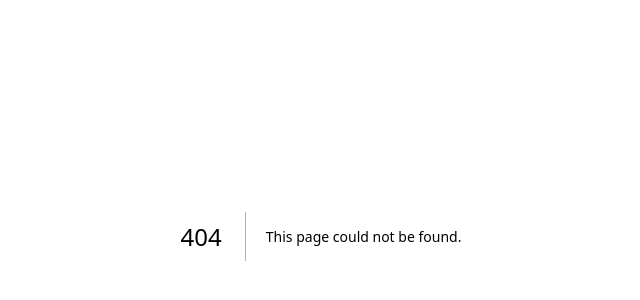
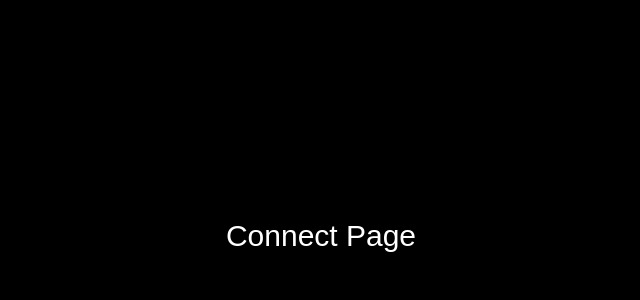
Before and after one commit to arabicroyaltrade/8y-futures, a Next.js app: page /connect in a window 1280 px wide. Before the commit this address had no page. Shown: the part 164-464 px from the top of the page, without its empty margins (319-959 px from the left). Built offline with nearby package versions, Linux system fonts and the light colour scheme.

Commit message:
Update Connect button to navigate to new /connect page; add blank Connect page

```diff
--- /dev/null
+++ b/app/connect/page.tsx
@@ -0,0 +1,7 @@
+export default function ConnectPage() {
+  return (
+    <main className="flex items-center justify-center min-h-screen bg-black">
+      <h1 className="text-3xl text-white">Connect Page</h1>
+    </main>
+  );
+}
--- a/app/page.tsx
+++ b/app/page.tsx
@@ -1,4 +1,5 @@
 import Image from "next/image";
+import Link from "next/link";
 
 export default function Home() {
   return (
@@ -39,12 +40,12 @@ export default function Home() {
           <p className="text-xl md:text-2xl text-gray-400 mb-8 max-w-3xl mx-auto">
             Pioneering the next era of energy trading.
           </p>
-          <a
-            href="#contact"
+          <Link
+            href="/connect"
             className="px-8 py-4 border border-white text-white uppercase tracking-wide rounded hover:bg-white hover:text-black transition"
           >
             Connect
-          </a>
+          </Link>
         </div>
       </section>
 
```
